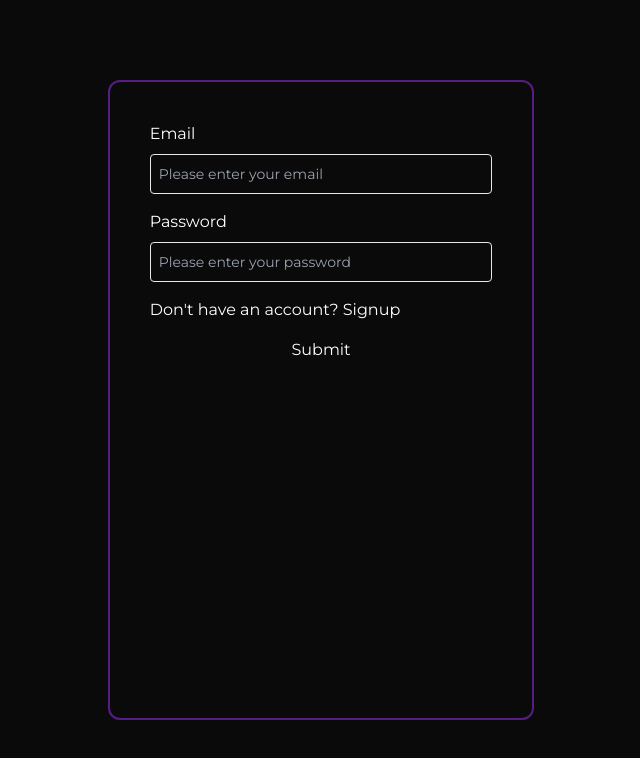
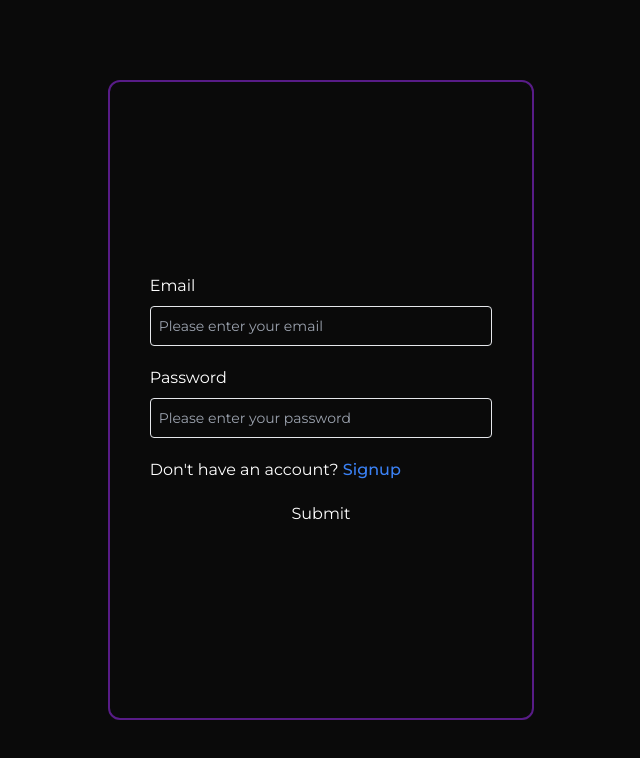
Before and after one commit to amartripathi0/Bi-Gaze, a React (Vite) app in the folder web_frontend/: page /examinee/signin in a window 1280 px wide. Shown: the top 758 px of the page, without its empty margins (639-1279 px from the left). Built offline with nearby package versions, Linux system fonts and the light colour scheme.

Commit message:
fixed:sigin and signup navigation

```diff
--- a/web_frontend/src/components/shared/form/Signin.tsx
+++ b/web_frontend/src/components/shared/form/Signin.tsx
@@ -1,25 +1,26 @@
-import { SigninFormData, UserSigninSchema } from '@/types';
+import { SigninFormData, UserSigninSchema } from "@/types";
 import FormField from "./FormField";
 import { zodResolver } from "@hookform/resolvers/zod";
-import { useForm } from 'react-hook-form';
-import PurpleBorderContainer from '@/components/quiz/containers/PurpleBorderContainer';
-import { useNavigate } from 'react-router-dom';
-function SigninForm() {
-    const {register , handleSubmit  , formState : {errors}}  = useForm<SigninFormData>({resolver : zodResolver(UserSigninSchema)});
+import { useForm } from "react-hook-form";
+import PurpleBorderContainer from "@/components/quiz/containers/PurpleBorderContainer";
+import { Link } from "react-router-dom";
+function SigninForm({ userType }: { userType: string }) {
+  const {
+    register,
+    handleSubmit,
+    formState: { errors },
+  } = useForm<SigninFormData>({ resolver: zodResolver(UserSigninSchema) });
 
   const onSubmit = async (data: SigninFormData) => {
     console.log(data);
-
-    }
-    const navigate = useNavigate()
+  };
   return (
     <div className="flex justify-end items-center h-screen w-screen">
-
-    <form onSubmit={handleSubmit(onSubmit)}
+      <form
+        onSubmit={handleSubmit(onSubmit)}
         className="w-1/2 h-full flex-center "
       >
-    <PurpleBorderContainer additionalStyles="flex-col gap-4 flex p-10  w-2/3 h-4/5 border-2 ">
-
+        <PurpleBorderContainer additionalStyles="flex-col justify-center gap-5 flex p-10  w-2/3 h-4/5 border-2 ">
           <FormField
             type="email"
             placeholder="Email"
@@ -35,14 +36,23 @@ function SigninForm() {
             register={register}
             error={errors.password}
           />
-      <p>Don't have an account? <span onClick={() => navigate('/signup')}>Signup</span></p>
+          <p>
+            Don't have an account?{" "}
+            <Link
+              to={"/" + userType + "/signup"}
+              replace={true}
+              className="text-blue-500 font-medium hover:underline"
+            >
+              Signup
+            </Link>
+          </p>
           <button type="submit" className="submit-button">
             Submit
           </button>
         </PurpleBorderContainer>
       </form>
     </div>
-  )
+  );
 }
 
-export default SigninForm
+export default SigninForm;
--- a/web_frontend/src/components/shared/form/Signup.tsx
+++ b/web_frontend/src/components/shared/form/Signup.tsx
@@ -1,26 +1,28 @@
 import { useForm } from "react-hook-form";
-import { SignupFormData , UserSignupSchema} from "@/types";
+import { SignupFormData, UserSignupSchema } from "@/types";
 import FormField from "./FormField";
 import { zodResolver } from "@hookform/resolvers/zod";
 import PurpleBorderContainer from "@/components/quiz/containers/PurpleBorderContainer";
+import { Link } from "react-router-dom";
 
-function SignupForm() {
-
-  const {register , handleSubmit  , formState : {errors}}  = useForm<SignupFormData>({resolver : zodResolver(UserSignupSchema)});
+function SignupForm({ userType }: { userType: string }) {
+  const {
+    register,
+    handleSubmit,
+    formState: { errors },
+  } = useForm<SignupFormData>({ resolver: zodResolver(UserSignupSchema) });
 
   const onSubmit = async (data: SignupFormData) => {
-          console.log(data);
-
-  }
+    console.log(data);
+  };
 
   return (
     <div className="flex justify-end items-center h-screen w-screen">
-
-        <form onSubmit={handleSubmit(onSubmit)}
+      <form
+        onSubmit={handleSubmit(onSubmit)}
         className="w-1/2 h-full flex-center "
-        >
+      >
         <PurpleBorderContainer additionalStyles="flex-col gap-4 flex p-10  w-2/3 h-4/5 border-2 ">
-
           <FormField
             type="email"
             placeholder="Email"
@@ -61,13 +63,25 @@ function SignupForm() {
             register={register}
             error={errors.confirmPassword}
           />
+
+          <p>
+            Already have an account?{" "}
+            <Link
+              to={"/" + userType + "/signin"}
+              replace={true}
+              className="text-blue-500 font-medium hover:underline"
+            >
+              Signin
+            </Link>
+          </p>
+
           <button type="submit" className="submit-button">
             Submit
           </button>
         </PurpleBorderContainer>
       </form>
     </div>
-  )
+  );
 }
 
-export default SignupForm
+export default SignupForm;
--- a/web_frontend/src/pages/examinee/auth/ExamineeSignin.tsx
+++ b/web_frontend/src/pages/examinee/auth/ExamineeSignin.tsx
@@ -2,7 +2,7 @@ import SigninForm from "@/components/shared/form/Signin"
 
 function ExamineeSignin() {
   return (
-    <div><SigninForm/></div>
+    <div><SigninForm userType="examinee"/></div>
   )
 }
 
--- a/web_frontend/src/pages/examinee/auth/ExamineeSignup.tsx
+++ b/web_frontend/src/pages/examinee/auth/ExamineeSignup.tsx
@@ -2,7 +2,7 @@ import SignupForm from '@/components/shared/form/Signup'
 
 function ExamineeSignup() {
   return (
-    <div><SignupForm /></div>
+    <div><SignupForm userType="examinee"/></div>
   )
 }
 
--- a/web_frontend/src/pages/examiner/auth/ExaminerSignin.tsx
+++ b/web_frontend/src/pages/examiner/auth/ExaminerSignin.tsx
@@ -2,7 +2,7 @@ import SigninForm from "@/components/shared/form/Signin"
 
 function ExaminerSignin() {
   return (
-    <div><SigninForm/></div>
+    <div><SigninForm userType="examiner"/></div>
   )
 }
 
--- a/web_frontend/src/pages/examiner/auth/ExaminerSignup.tsx
+++ b/web_frontend/src/pages/examiner/auth/ExaminerSignup.tsx
@@ -2,7 +2,7 @@ import SignupForm from '@/components/shared/form/Signup'
 
 function ExaminerSignup() {
   return (
-    <div><SignupForm /></div>
+    <div><SignupForm userType="examiner"/></div>
   )
 }
 
```
Lines whose indentation alone changed are shown as unchanged.
